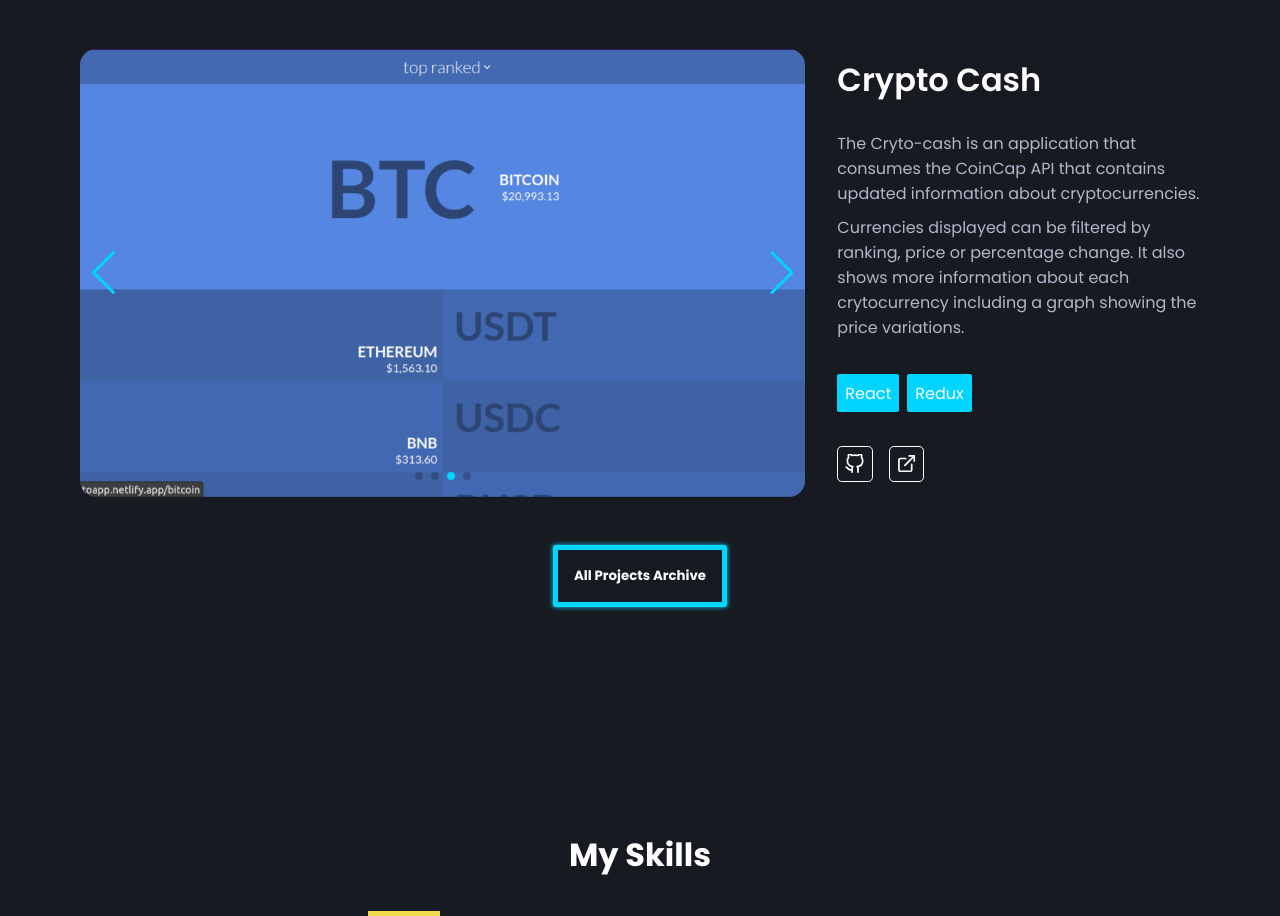
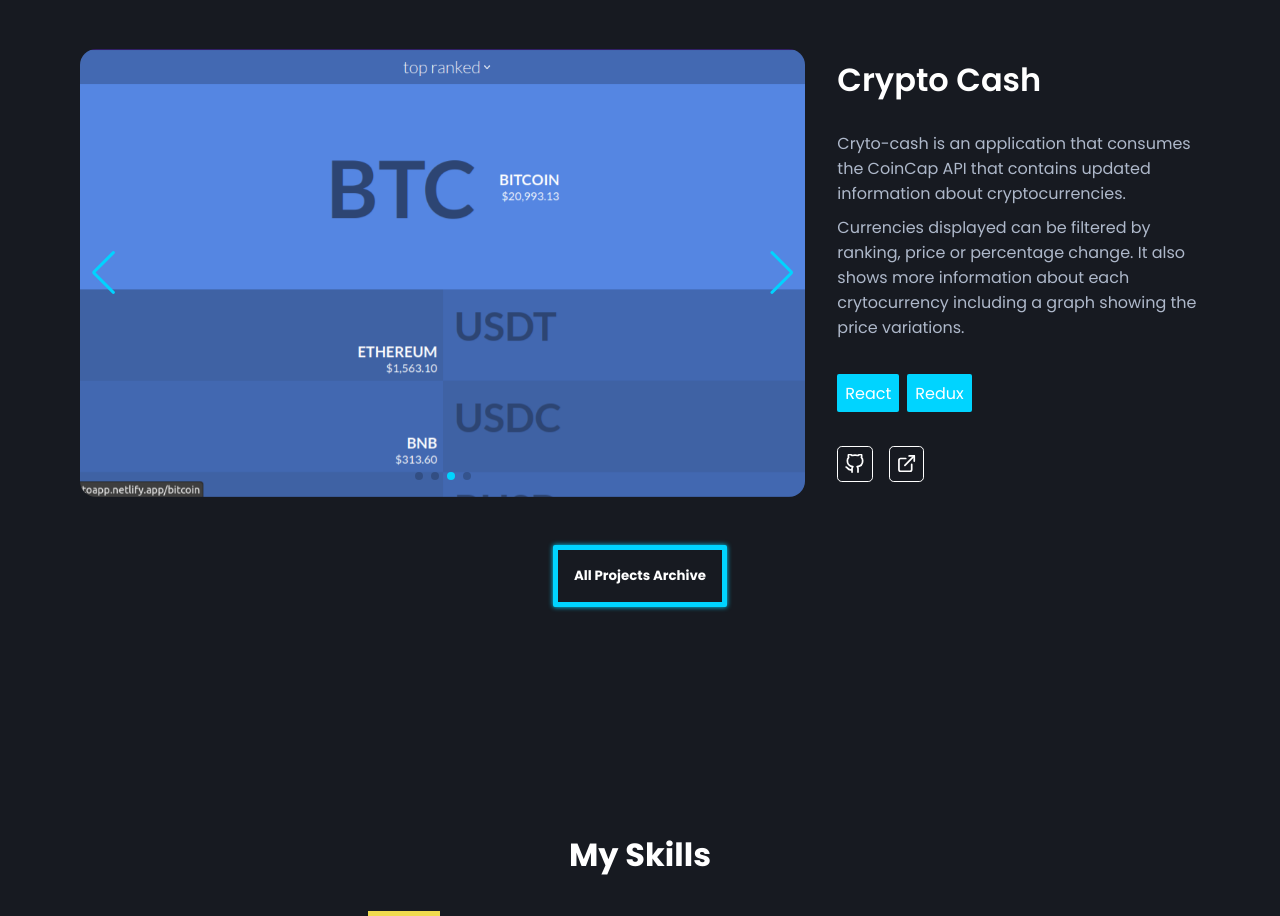
Before and after one commit to YahuiG/Tried, a React (Create React App) app: page / in a window 1280 px wide. Shown: the part 1760-2676 px from the top of the page. Built offline with nearby package versions, Linux system fonts and the light colour scheme.

Commit message:
UPDATE Crypto-cash description

```diff
--- a/src/components/Project/ProjectsData.js
+++ b/src/components/Project/ProjectsData.js
@@ -34,7 +34,7 @@ const ProjectsData = [
     gitHub: 'https://github.com/wayungi/crypto-cash',
     live: 'https://diegoyon-crytoapp.netlify.app/',
     description: [
-      "The Cryto-cash is an application that consumes the CoinCap API that contains updated information about cryptocurrencies.",
+      "Cryto-cash is an application that consumes the CoinCap API that contains updated information about cryptocurrencies.",
       "Currencies displayed can be filtered by ranking, price or percentage change. It also shows more information about each crytocurrency including a graph showing the price variations."
     ],
     skills: ['React', 'Redux'],
```
